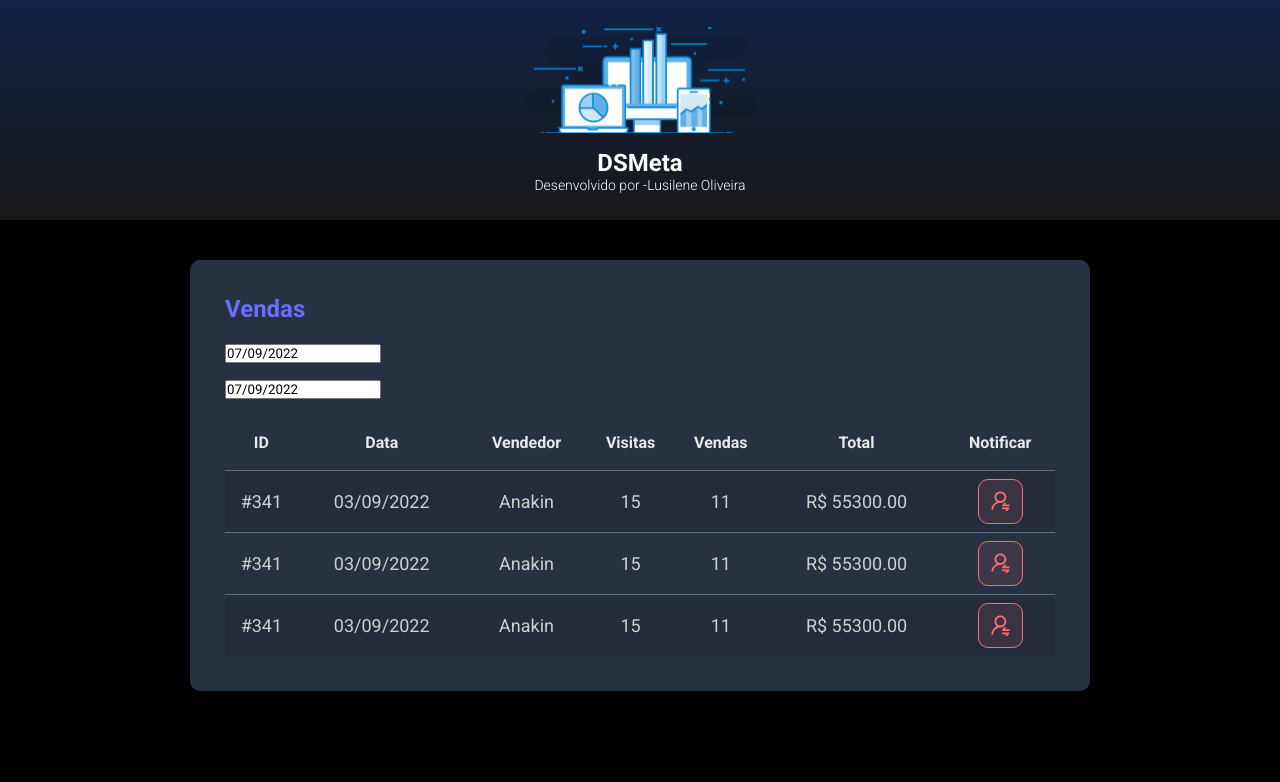
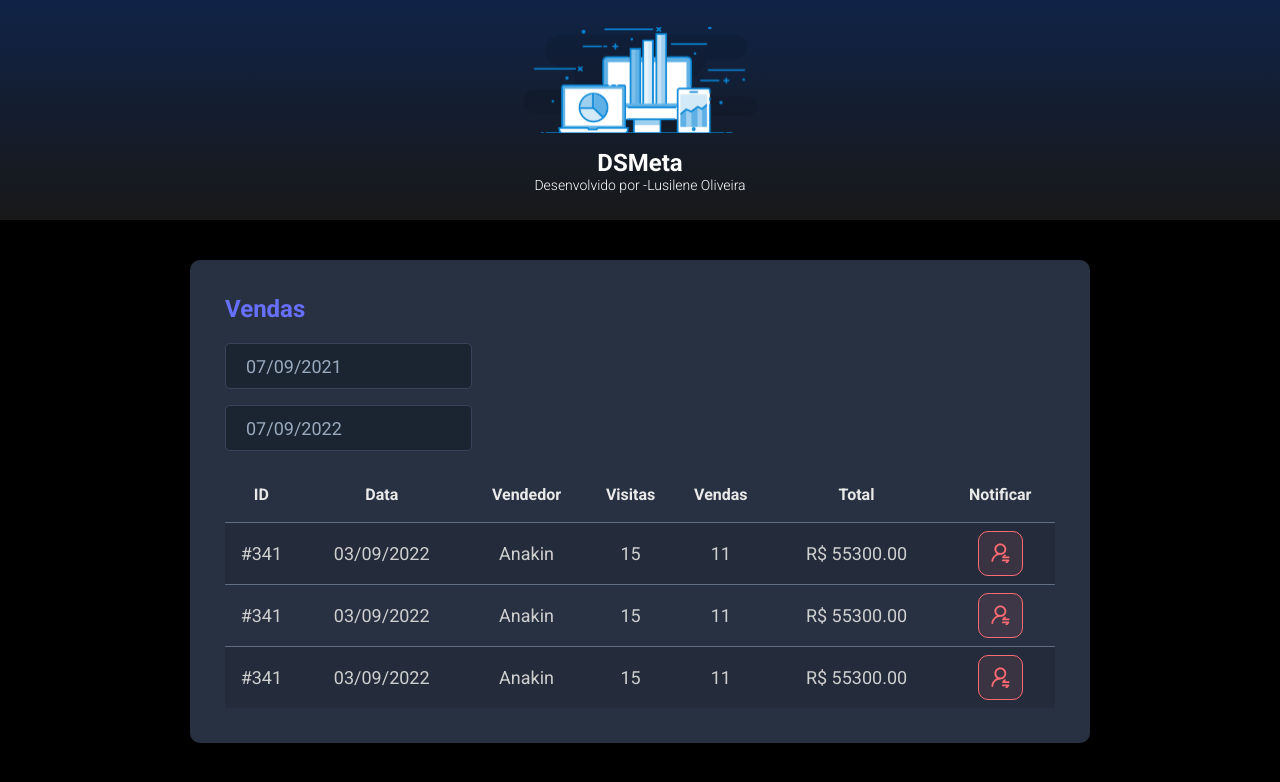
Before and after one commit to Lusilene/app-vendas, a React (Vite) app in the folder frontend/: page / in a window 1280 px wide. Shown: the top 782 px of the page. Built offline with nearby package versions, Linux system fonts and the light colour scheme.

Commit message:
useState

```diff
--- a/frontend/src/App.tsx
+++ b/frontend/src/App.tsx
@@ -1,5 +1,5 @@
-import Header from "./components/Header"
-import SalesCard from "./components/SalesCard"
+import Header from "./components/Header";
+import SalesCard from "./components/SalesCard";
 
 function App() {
   return (
@@ -17,4 +17,4 @@
 
 }
 
-export default App
+export default App;
--- a/frontend/src/components/Header/index.tsx
+++ b/frontend/src/components/Header/index.tsx
@@ -1,5 +1,5 @@
-import logo from "../../assets/img/logo.svg"
-import "./styles.css"
+import logo from "../../assets/img/logo.svg";
+import "./styles.css";
 
 function Header() {
     return (
@@ -18,4 +18,4 @@
 
 }
 
-export default Header
+export default Header;
--- a/frontend/src/components/NotificationButton/index.tsx
+++ b/frontend/src/components/NotificationButton/index.tsx
@@ -1,5 +1,5 @@
-import icon from "../../assets/img/notification-icon.svg"
-import "./styles.css"
+import icon from "../../assets/img/notification-icon.svg";
+import "./styles.css";
 
 function NotificationButton() {
     return (
@@ -10,4 +10,4 @@
 
 }
 
-export default NotificationButton
+export default NotificationButton;
--- a/frontend/src/components/SalesCard/index.tsx
+++ b/frontend/src/components/SalesCard/index.tsx
@@ -1,28 +1,34 @@
-import DatePicker from "react-datepicker"
-import "react-datepicker/dist/react-datepicker.css"
+import {useState} from "react";
+import DatePicker from "react-datepicker";
+import "react-datepicker/dist/react-datepicker.css";
+import NotificationButton from "../NotificationButton";
+import "./styles.css";
 
-import NotificationButton from "../NotificationButton"
-import "./styles.css"
 function SalesCard() {
+
+   const min = new Date(new Date().setDate(new Date().getDate() - 365));
+   const max = new Date();
+
+   const [minDate, setMinDate] = useState(min);
+   const [maxDate, setMaxdate] = useState(max);
+
     return (
         <div className="card">
             <h2 className="sales-title">Vendas</h2>
             <div>
                 <div className="form-control-container">
                     <DatePicker
-                        selected={new Date()}
-                        onChange={(date: Date) => { }}
-                        className="dsmeta-form-control"
+                        selected={minDate}
+                        onChange={(date: Date) => setMinDate(date)}
+                        className="form-control"
                         dateFormat="dd/MM/yyyy"
                     />
                 </div>
-
-
                 <div className="form-control-container">
                     <DatePicker
-                        selected={new Date()}
-                        onChange={(date: Date) => { }}
-                        className="dsmeta-form-control"
+                        selected={maxDate}
+                        onChange={(date: Date) => setMaxdate(date)}
+                        className="form-control"
                         dateFormat="dd/MM/yyyy"
                     />
                 </div>
@@ -99,4 +105,4 @@
 }
 
 
-export default SalesCard
+export default SalesCard;
```
Also changed, not shown: frontend/src/main.tsx (+4 -4 lines).
